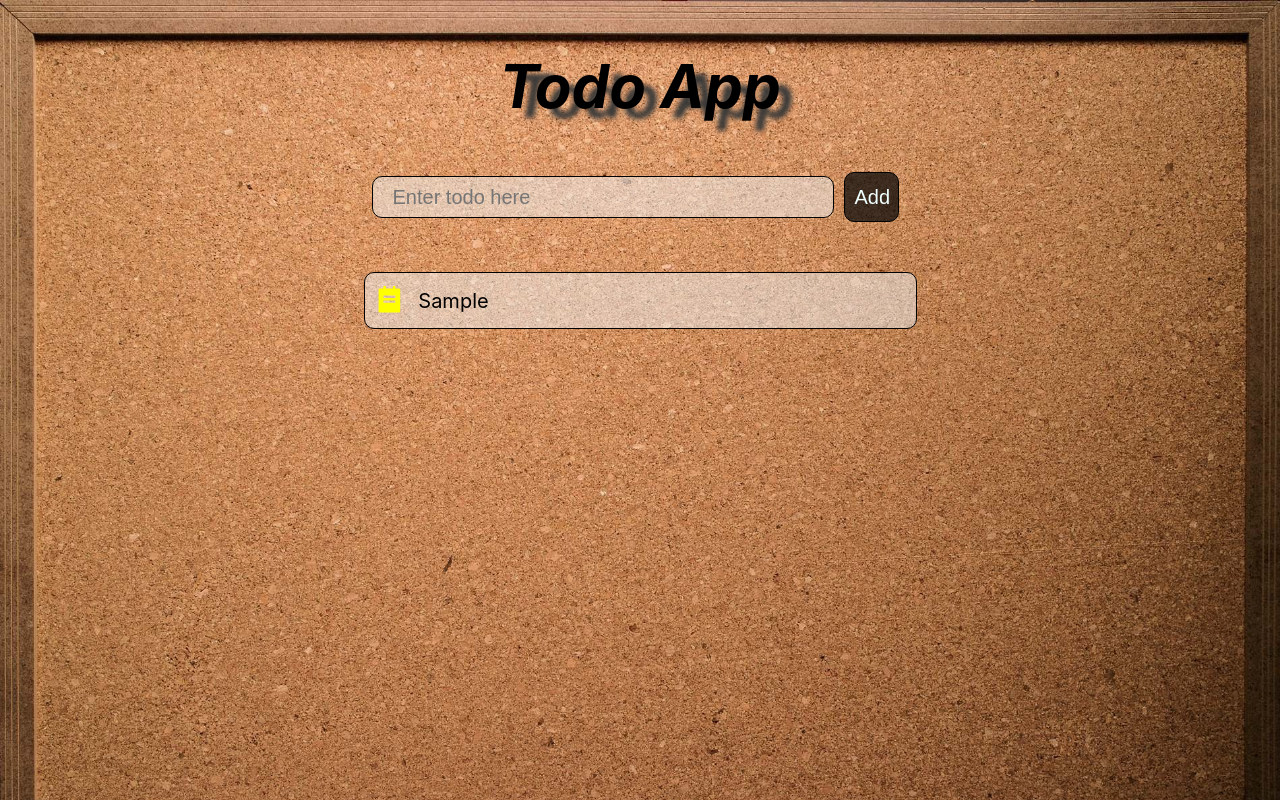
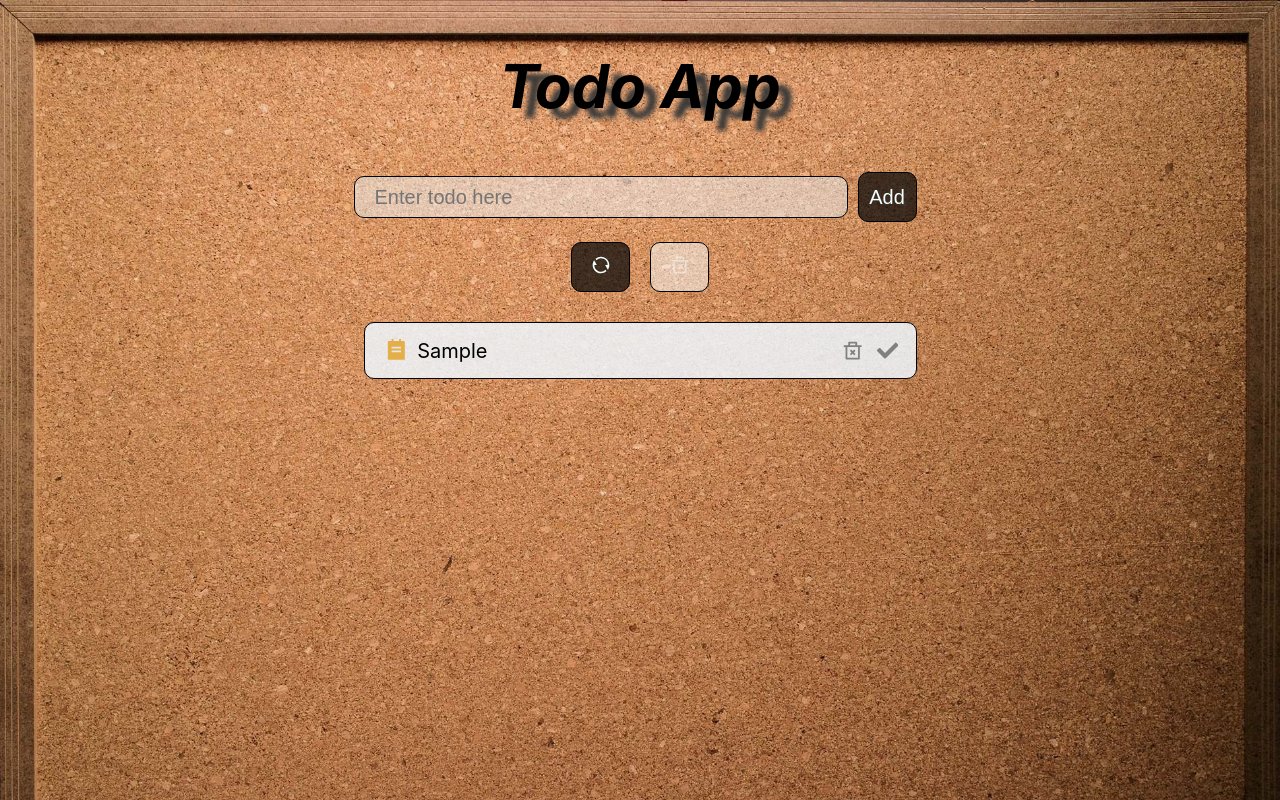
Before and after one commit to ElsaChern/todo_app, a React (Create React App) app: page / in a window 1280 px wide. Both pictures are taken after typing "Sample" into the empty fields and a click on the button "Add". Built offline with nearby package versions, Linux system fonts and the light colour scheme.

Commit message:
add buttons for each todo and for todosList with functionality

```diff
--- a/src/App.js
+++ b/src/App.js
@@ -3,6 +3,7 @@ import { v4 as uuidv4 } from "uuid";
 import "./App.css";
 import TodoForm from "./components/Todos/TodoForm";
 import TodoList from "./components/Todos/TodoList";
+import TodosActions from "./components/Todos/TodosActions";
 
 const App = () => {
   const [todos, setTodos] = useState([]);
@@ -10,7 +11,7 @@ const App = () => {
   const addTodosHendler = (text) => {
     const newTodo = {
       text,
-      isComplited: false,
+      isCompleted: false,
       id: uuidv4(),
     };
     setTodos([...todos, newTodo]);
@@ -20,11 +21,48 @@ const App = () => {
     setTodos(todos.filter((todo) => todo.id !== id));
   };
 
+  const toggleTodoHendler = (id) => {
+    setTodos(
+      todos.map((todo) =>
+        todo.id === id
+          ? { ...todo, isCompleted: !todo.isCompleted }
+          : { ...todo },
+      ),
+    );
+  };
+
+  const resetAllTodosHandler = () => {
+    setTodos([]);
+  };
+
+  const resetCompletedTodosHandler = () => {
+    setTodos(todos.filter((todo) => !todo.isCompleted));
+  };
+
+  const completedTodos = todos.filter((todo) => todo.isCompleted).length;
+
   return (
     <div className="App">
       <p className="Title">Todo App</p>
       <TodoForm addTodo={addTodosHendler} />
-      <TodoList todos={todos} deleteTodo={deleteTodosHendle} />
+      {!!todos.length && (
+        <TodosActions
+          completedTodosExist={!!completedTodos}
+          resetAll={resetAllTodosHandler}
+          resetCompleted={resetCompletedTodosHandler}
+        />
+      )}
+
+      <TodoList
+        todos={todos}
+        deleteTodo={deleteTodosHendle}
+        toggleTodo={toggleTodoHendler}
+      />
+      {completedTodos > 0 && (
+        <p>{`You have completed ${completedTodos} ${
+          completedTodos > 1 ? "todos" : "todo"
+        }`}</p>
+      )}
     </div>
   );
 };
--- a/src/components/Todos/Todo.js
+++ b/src/components/Todos/Todo.js
@@ -1,11 +1,22 @@
-import { RiTodoFill } from "react-icons/ri";
+import { RiTodoFill, RiDeleteBin2Line } from "react-icons/ri";
+import { FaCheck } from "react-icons/fa";
 import style from "./Todo.module.css";
 
-const Todo = ({ todo, deleteTodo }) => {
+const Todo = ({ todo, deleteTodo, toggleTodo }) => {
   return (
-    <div className={style.todo} onDoubleClick={() => deleteTodo(todo.id)}>
-      <RiTodoFill className={style.todoIcon} />
+    <div
+      className={`${style.todo} ${todo.isCompleted ? style.completedTodo : ""}`}
+    >
+      <RiTodoFill className={style.noteIcon} />
       <p className={style.text}>{todo.text}</p>
+      <RiDeleteBin2Line
+        className={style.deleteIcon}
+        onClick={() => deleteTodo(todo.id)}
+      />
+      <FaCheck
+        className={style.checkIcon}
+        onClick={() => toggleTodo(todo.id)}
+      />
     </div>
   );
 };
--- a/src/components/Todos/Todo.module.css
+++ b/src/components/Todos/Todo.module.css
@@ -4,7 +4,7 @@
     height: 35px;
     padding: 10px;
     width: 45%;
-    background-color: rgba(240, 248, 255, 0.47);
+    background-color: rgba(240, 248, 255, 0.844);
     border-radius: 10px 10px;
     border: 1px solid black;
     display: flex;
@@ -13,11 +13,50 @@
 
 .text {
     font-size: 20px;
-    margin-left: 15px;
+    width: 100%;
+    text-align: start;
 
 }
 
-.todoIcon {
-    color: yellow;
+.noteIcon {
+    color: rgb(228, 174, 73);
+    padding: 10px;
     font-size: 1.8rem;
 }
+
+
+
+.completedTodo {
+    border: 1px solid gray;
+    color: gray;
+}
+
+.todo.completedTodo .noteIcon,
+.todo.completedTodo .checkIcon,
+.todo.completedTodo .deleteIcon {
+    color: gray;
+    border: none;
+}
+
+.checkIcon,
+.deleteIcon {
+    cursor: pointer;
+    color: grey;
+    padding: 0 7px;
+    font-size: 1.7rem;
+    transition: transform 0.3s;
+}
+
+.checkIcon:hover,
+.deleteIcon:hover {
+    cursor: pointer;
+    transform: scale(1.3);
+}
+
+.checkIcon:hover {
+    color: green;
+}
+
+.deleteIcon:hover {
+    color: red;
+}
--- a/src/components/Todos/TodoForm.js
+++ b/src/components/Todos/TodoForm.js
@@ -1,5 +1,6 @@
 import { useState } from "react";
 import style from "./TodoForm.module.css";
+import Button from "../UI/Button";
 
 const TodoForm = ({ addTodo }) => {
   const [text, setText] = useState("");
@@ -19,7 +20,9 @@ const TodoForm = ({ addTodo }) => {
           value={text}
           onChange={(e) => setText(e.target.value)}
         />
-        <button type="submit">Add</button>
+        <Button type="submit" title="Add todo">
+          Add
+        </Button>
       </form>
     </div>
   );
--- a/src/components/Todos/TodoForm.module.css
+++ b/src/components/Todos/TodoForm.module.css
@@ -1,5 +1,5 @@
 .formWrapper {
-    margin: 40px;
+    margin-top: 40px;
 }
 
 .formWrapper input {
--- a/src/components/Todos/TodoList.js
+++ b/src/components/Todos/TodoList.js
@@ -1,12 +1,17 @@
 import Todo from "./Todo";
 import style from "./TodoList.module.css";
 
-const TodoList = ({ todos, deleteTodo }) => {
+const TodoList = ({ todos, deleteTodo, toggleTodo }) => {
   return (
     <div className={style.todoList}>
       {!todos.length && <p className={style.emptyText}>List is empty ☹</p>}
       {todos.map((todo) => (
-        <Todo key={todo.id} todo={todo} deleteTodo={deleteTodo} />
+        <Todo
+          key={todo.id}
+          todo={todo}
+          deleteTodo={deleteTodo}
+          toggleTodo={toggleTodo}
+        />
       ))}
     </div>
   );
--- /dev/null
+++ b/src/components/Todos/TodosActions.js
@@ -0,0 +1,22 @@
+import Button from "../UI/Button";
+import { RiRefreshLine, RiDeleteBin2Line } from "react-icons/ri";
+// import style from "./TodosActions.module.css";
+
+const TodosActions = ({ resetAll, resetCompleted, completedTodosExist }) => {
+  return (
+    <>
+      <Button title="Reset all" onClick={resetAll}>
+        <RiRefreshLine />
+      </Button>
+      <Button
+        title="Delete completed items"
+        onClick={resetCompleted}
+        disabled={!completedTodosExist}
+      >
+        <RiDeleteBin2Line />
+      </Button>
+    </>
+  );
+};
+
+export default TodosActions;
--- a/src/components/UI/Button.js
+++ b/src/components/UI/Button.js
@@ -0,0 +1,16 @@
+import style from "./Button.module.css";
+
+const Button = ({ onClick, children, title, disabled = false }) => {
+  return (
+    <button
+      className={style.button}
+      onClick={onClick}
+      title={title}
+      disabled={disabled}
+    >
+      {children}
+    </button>
+  );
+};
+
+export default Button;
--- a/src/components/UI/Button.module.css
+++ b/src/components/UI/Button.module.css
@@ -0,0 +1,21 @@
+.button {
+    height: 50px;
+    width: 5%;
+    font-size: 20px;
+    padding: 10px;
+    border-radius: 10px 10px;
+    margin: 10px;
+    background-color: rgba(8, 8, 8, 0.726);
+    color: azure;
+    border: 1px solid black;
+}
+
+.button:hover {
+    background-color: rgba(247, 246, 243, 0.537);
+    color: black;
+}
+
+.button:disabled {
+    background-color: rgba(247, 246, 243, 0.537);
+    color: rgba(247, 246, 243, 0.537);
+}
```
Also changed, not shown: src/components/Todos/TodosActions.module.css (added).
